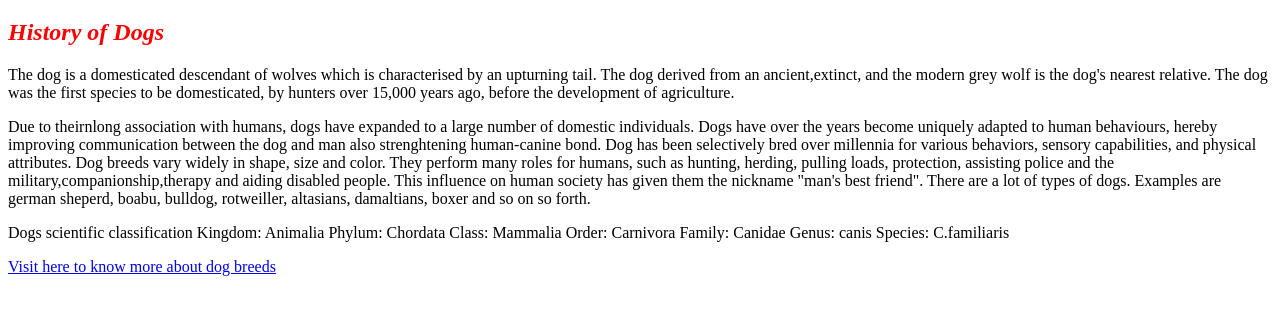
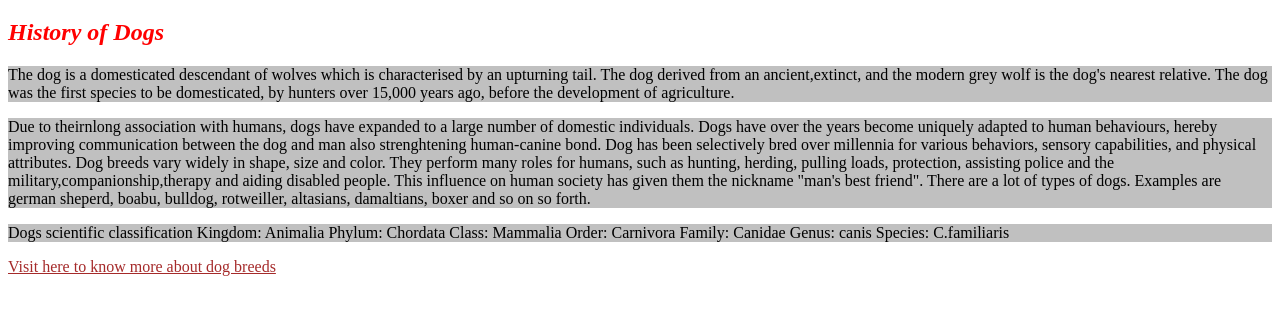
Before and after one commit to ethiago007/dogs, a plain HTML site: page pets.html in a window 1280 px wide. Shown: the part 73-388 px from the top of the page. Drawn offline with Linux system fonts and the light colour scheme.

Commit message:
finishing touches

```diff
--- a/css/style.css
+++ b/css/style.css
@@ -9,3 +9,10 @@ h2 {
     color: red;
     font-style: oblique;
 }
+p {
+    background-color: silver;
+    color: black;
+}
+a {
+    color: brown;
+}
```
